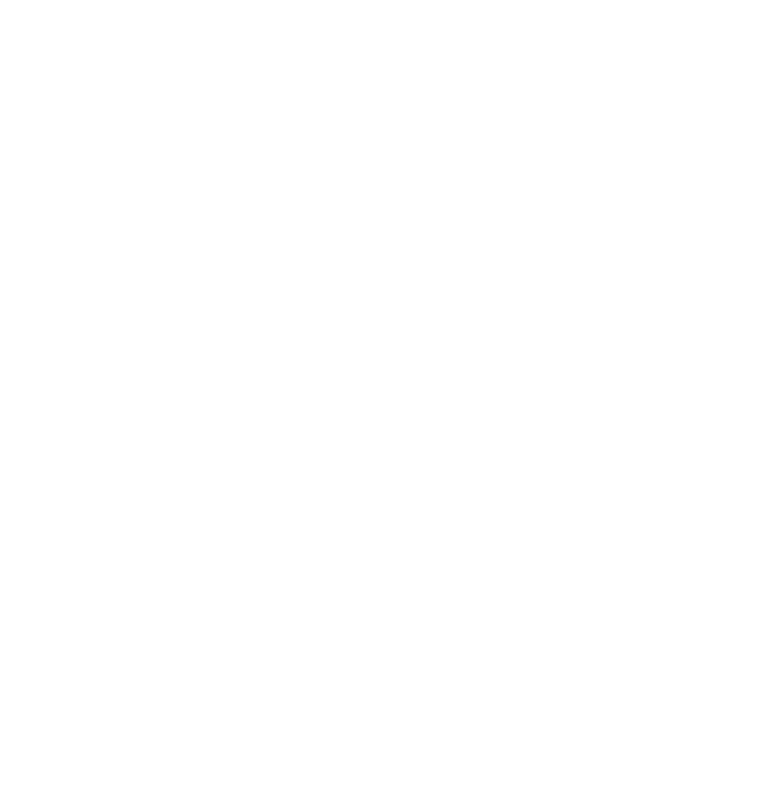
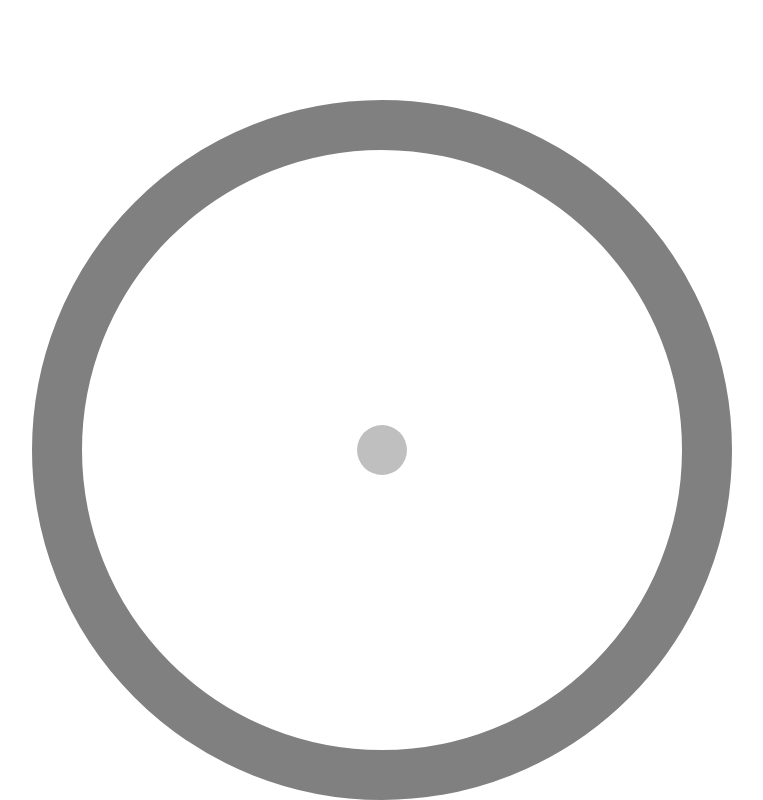
Before and after one commit to engerb/gamepad-radial-menu, a React app: page / in a window 1280 px wide. Shown: the whole page, without its empty margins (68-831 px from the left). Built offline with nearby package versions, Linux system fonts and the light colour scheme.

Commit message:
Setting up config

```diff
--- a/src/App.js
+++ b/src/App.js
@@ -3,13 +3,70 @@ import TestSettings from './components/TestSettings';
 import RadialMenu from './components/RadialMenu';
 
 
-function App() {
-    return (
-        <div>
-            <TestSettings/>
-            <RadialMenu/>
-        </div>
-    );
+class App extends React.Component {
+    constructor() {
+        super();
+
+        this.testingItems = [
+            {
+                name: 'hello',
+                icon: 'hello.png'
+            },
+            {
+                name: 'hello',
+                icon: 'hello.png'
+            },
+            {
+                name: 'hello',
+                icon: 'hello.png'
+            },
+            {
+                name: 'hello',
+                icon: 'hello.png'
+            },
+            {
+                name: 'hello',
+                icon: 'hello.png'
+            },
+            {
+                name: 'hello',
+                icon: 'hello.png'
+            },
+            {
+                name: 'hello',
+                icon: 'hello.png'
+            },
+            {
+                name: 'hello',
+                icon: 'hello.png'
+            },
+        ];
+
+        this.state = {
+            radialMenuConfig: {
+                styleClass: 'circle',
+                width: 600,
+                toggle: true,
+                centerTop: true,
+                selectorStyle: {
+                    showSelector: true,
+                    width: 50,
+                    styleClass: 'dot'
+                }
+            },
+            itemsToTest: 6,
+            radialMenuItems: this.testingItems.slice(0, 6)
+        }
+    }
+
+    render() {
+        return (
+            <div>
+                <TestSettings/>
+                <RadialMenu radialMenuConfig = {this.state.radialMenuConfig} radialMenuItems = {this.state.radialMenuItems} />
+            </div>
+        );
+    }
 }
 
 export default App;
--- a/src/components/RadialMenu.js
+++ b/src/components/RadialMenu.js
@@ -11,23 +11,17 @@ class RadialMenu extends React.Component {
         super(props);
 
         this.state = {
-            activeButtonPressed: false,
+            menuOpen: true,
             activeButton: 13, // D-Pad down
+            activeButtonToggled: false,
             gamePadConnected: false,
             radius: 0,
             angle: 0,
             x: 0,
             y: 0,
-            radialMenu: {
-                width: 600,
-                toggle: false,
-                selectorWidth: 200,
-                centerTop: true,
-                items: [
-                    props.items // if any, or give them
-                ]
-            },
-            selectionIndex: -1 // top level?
+            selectionIndex: -1, // top level?
+            radialMenuConfig: props.radialMenuConfig,
+            radialMenuItems: props.radialMenuItems
         };
 
         this.gamePadIndex;
@@ -35,10 +29,7 @@ class RadialMenu extends React.Component {
     }
 
 
-    /*
-        When controller is plugged in, and if selection button is pressed, compute
-        values needed to know if a selection will happen
-    */
+    /* Everything to handle gamepad */
     componentDidMount() {
         window.addEventListener('gamepadconnected', event => {
             this.setState({ gamePadConnected: true });
@@ -68,69 +59,105 @@ class RadialMenu extends React.Component {
     }
 
 
-    /*
-        When controller is plugged in, and if selection button is pressed, compute
-        values needed to know if a selection will happen
-    */
+    /* When controller is plugged in, and if selection button is pressed, compute values needed to know if a selection will happen */
     pollGamepads() {
-        /* Get state of controller, w3.org/TR/gamepad/ for PS4 mapping */
+        // Get state of controller, w3.org/TR/gamepad/ for PS4 mapping
         const gamePad = navigator.getGamepads()[this.gamePadIndex];
         const x = gamePad.axes[2], y = gamePad.axes[3];
         const activeButton = gamePad.buttons[this.state.activeButton].pressed;
 
-        /* Unless active button is pressed, do not bother */
-        // Need a toggle check here too
-        if (!activeButton) {
-            /* Was it just released? */
-            if (this.state.activeButtonPressed) {
-                this.selection();
+
+        // Determine if the menu should be open or not:
+        // .... Flow for menu toggle
+        if (this.state.radialMenuConfig.toggle) {
+            if (activeButton) {
+                if (!this.state.menuOpen) {
+                    if (!this.state.activeButtonToggled) {
+                        this.setState({ menuOpen: true });
+                    }
+                } else if (this.state.activeButtonToggled) {
+                    this.selectionMade();
+                }
+            } else {
+                if (this.state.menuOpen) {
+                    this.setState({ activeButtonToggled: true });
+                } else {
+                    this.setState({ activeButtonToggled: false });
+                }
+            }
+        // .... Flow for simple press and release of button
+        } else {
+            if (activeButton) {
+                this.setState({ menuOpen: true });
+            } else if (this.state.menuOpen) {
+                this.selectionMade();
+            }
         }
 
-            return;
-        }
-
-        /* Get the angle of right joystick starting from 0 at the top to 360 clockwise, then offset if needed for menu */
+        // Only do all the cool math if the menu is open
+        if (this.state.menuOpen) {
+            // Get the angle of right joystick starting from 0 at the top to 360 clockwise, then offset if needed for menu
             const angle = (( theta = Math.atan2( y, x ) * ( 180 / Math.PI ) ) => {
-            const offset = (this.state.radialMenu.centerTop ? (360 / this.state.radialMenu.items.length / 2) + 90 : 90 );
+                const offset = (this.state.radialMenuConfig.centerTop ? (360 / this.state.radialMenuItems.length / 2) + 90 : 90 );
                 return (( theta >= 0 ? theta : theta + 360 ) + offset) % 360;
             })();
 
-        /* Get the radius / distance of joistick from center from 0 center to 1 outer */
+            // Get the radius / distance of joistick from center from 0 center to 1 outer
             const radius = (( val = Math.sqrt( x * x + y * y ) ) => {
                 return (val > 1 ? 1 : val);
             })();
 
             this.setState({
-            activeButtonPressed: true,
                 radius: radius,
                 angle: angle,
                 x: x,
                 y: y
             });
+
+            console.log(this.state.radialMenuItems.length);
+        }
     }
 
 
-    /*
-        The button to activate the radial menu was pressed, and now released,
-        let's determine if that means a selection was made
-    */
-    selection() {
+    /* The button to activate the radial menu was pressed, and now released, let's determine if that means a selection was made */
+    selectionMade() {
         // ...
+        console.log('selection');
 
-        this.setState({ activeButtonPressed: false });
+        // check if outside radius
+        // then check where
+
+        this.setState({
+            menuOpen: false
+        });
+    }
+
+
+    /* Receive items and other configs for menu */
+    updateMenu(menuState) {
+        // maybe not needed?
     }
 
 
     render() {
+        let selector = (
+            this.state.radialMenuConfig.selectorStyle.showSelector ?
+            <div className = {`selector ${this.state.radialMenuConfig.selectorStyle.styleClass}`} style={{
+                left: `${Math.round(((this.state.x * .5 + .5) * this.state.radialMenuConfig.width) - (this.state.radialMenuConfig.selectorStyle.width / 2))}px`,
+                top: `${Math.round(((this.state.y * .5 + .5) * this.state.radialMenuConfig.width) - (this.state.radialMenuConfig.selectorStyle.width / 2))}px`,
+                width: `${this.state.radialMenuConfig.selectorStyle.width}px`,
+                height: `${this.state.radialMenuConfig.selectorStyle.width}px`,
+                opacity: `${0.25 + (1 - 0.25) * this.state.radius}`
+            }}/>:
+            null
+        );
+
         return (
-            <div className = {`radialMain ${ (this.state.activeButtonPressed ? 'open' : 'closed') }`}>
-                <div className = 'xy' style={{
-                    left: `${((this.state.x * .5 + .5) * this.state.radialMenu.width) - this.state.radialMenu.selectorWidth }px`,
-                    top: `${((this.state.y * .5 + .5) * this.state.radialMenu.width) - this.state.radialMenu.selectorWidth }px`,
-                    width: `${this.state.radialMenu.selectorWidth}px`,
-                    height: `${this.state.radialMenu.selectorWidth}px`,
-                    opacity: `${0.25 + (1 - 0.25) * this.state.radius}`
-                }} />
+            <div className = {`radialMain ${ (this.state.menuOpen ? 'open' : 'closed') } ${this.state.radialMenuConfig.styleClass} `} style={{
+                    width: `${this.state.radialMenuConfig.width}px`,
+                    height: `${this.state.radialMenuConfig.width}px`,
+                }} >
+                {selector}
             </div>
         );
     }
--- a/src/style.scss
+++ b/src/style.scss
@@ -6,10 +6,6 @@ body {
 }
 
 .radialMain {
-    width: 500px;
-    height: 500px;
-    box-sizing: border-box;
-
     border-radius: 50%;
     border: solid 50px grey;
 
@@ -30,19 +26,19 @@ body {
         transform: scale(0.8);
     }
 
-    .dotTester {
+    .selector {
         position: absolute;
-        width: 30px;
-        height: 30px;
+        transition: all 50ms;
+
+        &.dot {
             border-radius: 50%;
             background-color: black;
         }
 
-    .xy {
-        position: absolute;
+        &.blur {
             border-radius: 50%;
             background-color: black;
             filter: blur(75px);
-        transition: all 50ms;
         }
     }
+}
```
Lines whose indentation alone changed are shown as unchanged.
